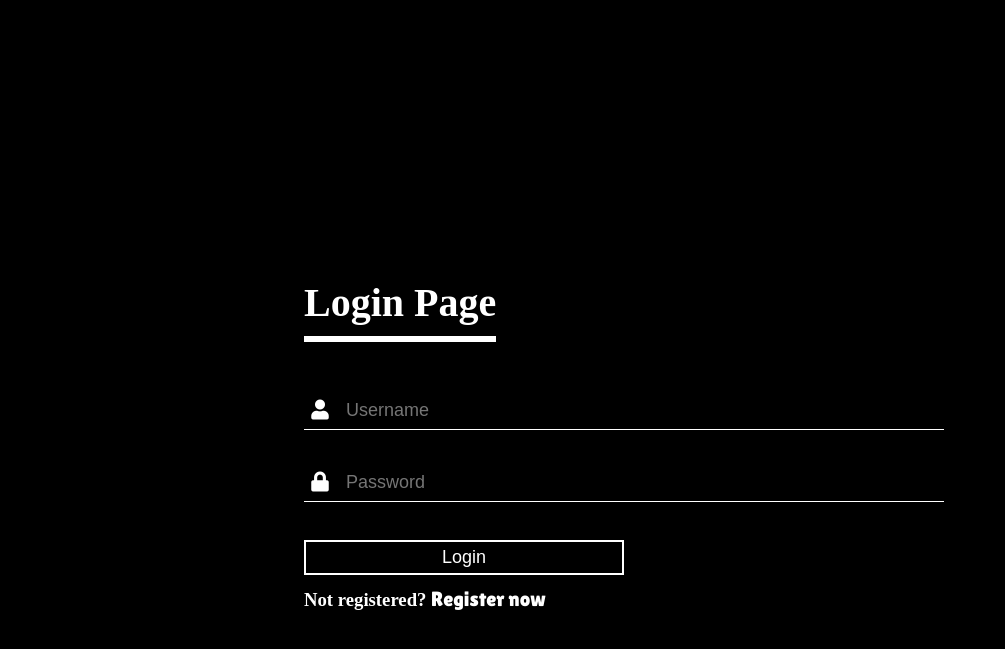
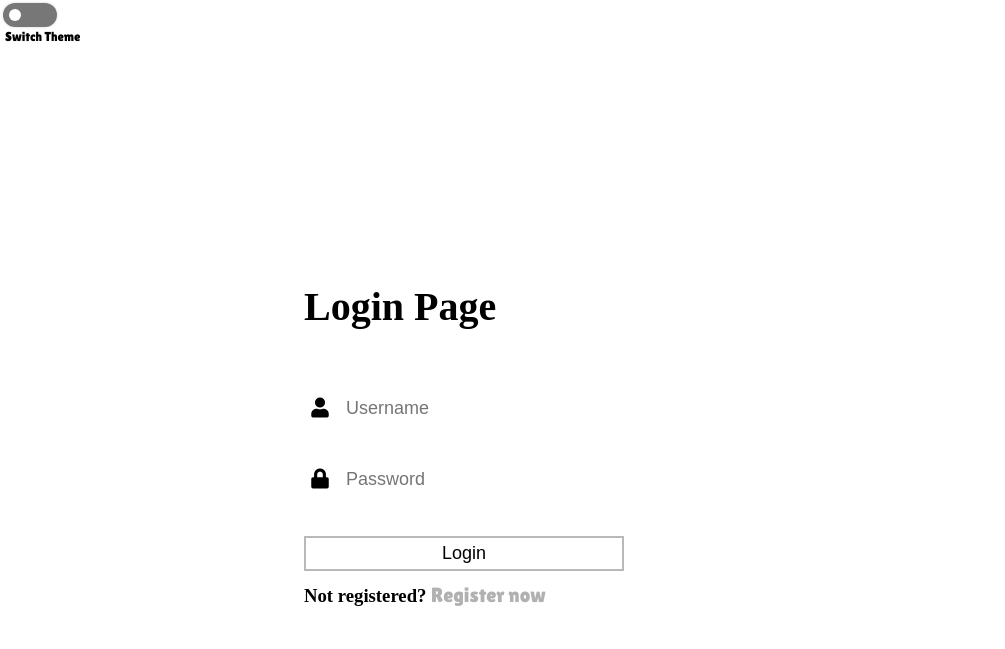
Before and after one commit to CMPN-CODECELL/URL-Shortener, a Flask app: page / in a window 1280 px wide. Shown: the top 649 px of the page, without its empty margins (0-1005 px from the left). Run offline with Flask 2, Linux system fonts and the light colour scheme; parts of the project's set-up code (start-up, migrations or seed data) failed here and were passed over; some libraries are stand-ins or nearby versions.

Commit message:
Dark/Light theme added

```diff
--- a/static/style.css
+++ b/static/style.css
@@ -4,20 +4,17 @@
   box-sizing: border-box;
   margin: 0;
   padding: 0;
-  background-color: black;
 }
 h1{
-  color: white;
 }
 li,a,button{
   font-family: 'Lilita one',cursive;
   font-weight: 500;
   font-size: 110%;
-  color: white;
+  color: rgb(177, 177, 177);
   text-decoration: none;
 }
 header{
-  background-color: black;
   display: flex;
   justify-content: flex-start;
   align-items: center;
@@ -87,13 +84,11 @@ header{
   top: 55%;
   left: 55%;
   transform: translate(-50%,-50%);
-  color: white;
 }
 .login-box h1{
   float:left;
   text-align: center;
   font-size: 40px;
-  border-bottom: 6px solid #FFFFFF;
   margin-bottom: 50px;
   padding: 10px 0;
 }
@@ -103,7 +98,6 @@ header{
   font-size: 20px;
   padding: 8px 0;
   margin: 8px 0;
-  border-bottom: 1px solid #FFFFFF;
 }
 .textbox i{
   width: 5%;
@@ -114,7 +108,6 @@ header{
   border: none;
   outline: none;
   background: none;
-  color: white;
   font-size: 18px;
   width: 50%;
   float: left;
@@ -123,10 +116,77 @@ header{
 .btn{
   width: 40%;
   background: none;
-  border: 2px solid #FFFFFF;
-  color: white;
+  border: 2px solid #b9b9b9;
   padding: 5px;
   font-size: 18px;
   cursor: pointer;
   margin: 12px 0;
 }
+
+/* Theme Switch */
+.switch input{
+	display: none;
+}
+
+.switch{
+	cursor: pointer;
+	display: inline-block;
+	height: 30px;
+	width: 60px;
+	position: relative;
+}
+
+.slider{
+	position: absolute;
+	top: 5px;
+	left: 5px;
+	right: 5px;
+	bottom: 5px;
+	border: 4px solid transparent;
+	border-radius: 30px;
+	overflow: hidden;
+	box-shadow: 0px 0px 0px 2px #777, 0px 0px 4px #777;
+	transition: 0.2s;
+	background: #777;
+}
+
+.slider::before{
+	position: absolute;
+	content: "";
+	height: 100%;
+	width: 100%;
+	background-color: white;
+	border-radius: 30px;
+	transform: translateX(-30px);
+	transition: 0.2s;
+}
+
+input:checked + .slider:before{
+	transform: translateX(30px);
+	background: #777;
+}
+
+input:checked + .slider{
+	box-shadow: 0px 0px 0px 2px white, 0px 0px 0px 4px white;
+	background: rgb(240, 240, 240);
+}
+
+.themeText{
+  position: absolute;
+  top: 29px;
+  background-color: transparent;
+  font-size: 13px;
+  left: 5px;
+  width: 80px;
+  font-family: 'Lilita one',cursive;
+}
+
+.dark-mode {
+  background-color: black !important;
+  color: white !important;
+}
+
+.light-mode{
+  background-color: white !important;
+  color: black !important;
+}
--- a/templates/pages/urlShortener.html
+++ b/templates/pages/urlShortener.html
@@ -1,12 +1,20 @@
 <!DOCTYPE html>
 <html lang="en" dir="ltr">
   <link rel='icon' href='{{url_for("static",filename="tabIcon.png")}}'/>
+  <link rel="stylesheet" href="/static/style.css">
   <head>
     <meta charset="utf-8">
     <title></title>
     <link rel="stylesheet" href="{{url_for('static', filename='style.css')}}">
   </head>
   <body>
+    <div>
+      <label class="switch">
+        <input type="checkbox" onclick="darkMode()"/>
+        <span class="slider" ></span>
+        <span class="themeText">Switch Theme</span>
+      </label>
+    </div>
 <form class="login-box"  action="/urlShortener" method="post">
   <h1>Login Page</h1>
   <div class="textbox">
@@ -24,4 +32,15 @@
   <h3>Not registered? <a href="/beforeRegister">Register now</a></h3>
 </form>
   </body>
+  <script>
+    function darkMode() {
+      var element = document.body;
+      element.classList.toggle("dark-mode");
+    }
+    function lightMode(){
+      var light = document.body;
+      light.classList.toggle("light-mode");
+    }
+
+  </script>
 </html>
```
Also changed, not shown: templates/pages/editProfile.html (+19 -0 lines), templates/pages/history.html (+19 -0 lines), templates/pages/home.html (+19 -0 lines), templates/pages/login.html (+19 -0 lines), templates/pages/profile.html (+20 -0 lines), templates/pages/url.html (+19 -0 lines), templates/pages/urlResult.html (+19 -0 lines).
